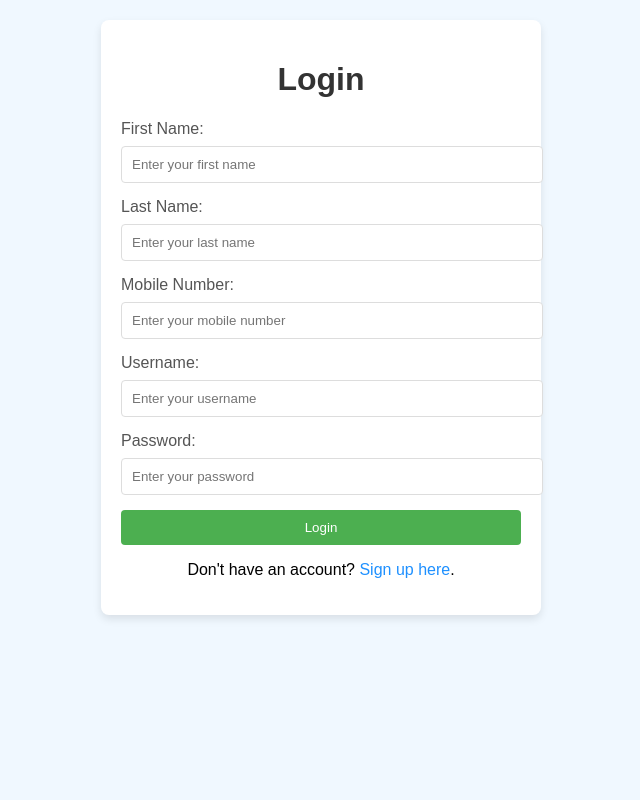
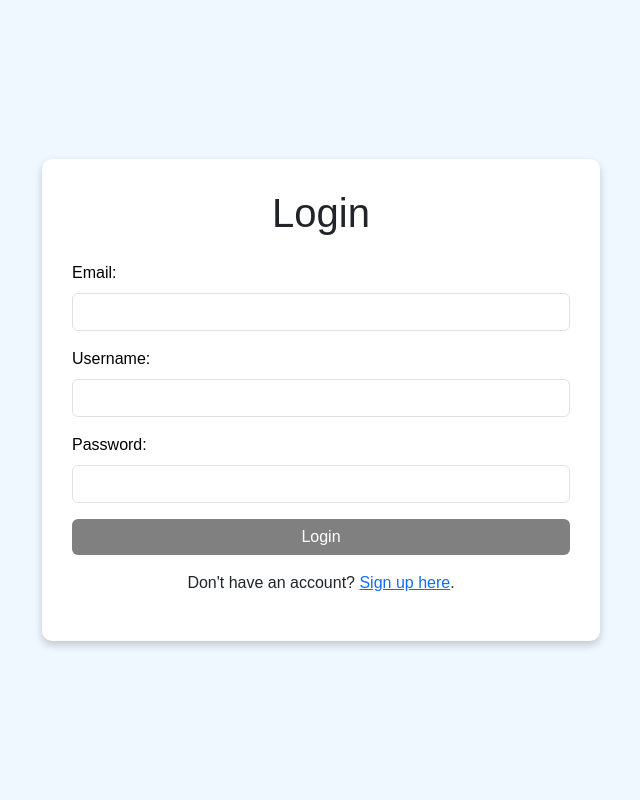
Before and after one commit to Mugambi-Kariuki/PROJAPI, a PHP site: page /login.php in a window 1280 px wide. Shown: the whole page, without its empty margins (319-959 px from the left). Run offline with PHP 8.4, Linux system fonts and the light colour scheme.

Commit message:
updated commit

```diff
--- a/login.php
+++ b/login.php
@@ -4,94 +4,59 @@
     <meta charset="UTF-8">
     <meta name="viewport" content="width=device-width, initial-scale=1.0">
     <title>Login</title>
+    <!-- Bootstrap CSS -->
+    <link href="https://cdn.jsdelivr.net/npm/bootstrap@5.3.0/dist/css/bootstrap.min.css" rel="stylesheet">
     <style>
         body {
+            background-color: #f0f8ff; /* Light background */
             font-family: Arial, sans-serif;
-            background-color: #f0f8ff;
-            margin: 0;
-            padding: 20px;
         }
         .form-container {
-            max-width: 400px;
-            margin: auto;
-            background: #ffffff;
-            padding: 20px;
-            border-radius: 8px;
-            box-shadow: 0px 4px 8px rgba(0, 0, 0, 0.1);
-        }
-        h1 {
-            text-align: center;
-            color: #333333;
+            background-color: white;
+            padding: 30px;
+            border-radius: 10px;
+            box-shadow: 0 4px 8px rgba(0, 0, 0, 0.2);
         }
         label {
-            display: block;
-            margin-bottom: 8px;
-            color: #555555;
+            color: black;
         }
-        input[type="text"],
-        input[type="password"],
-        input[type="tel"] {
-            width: 100%;
-            padding: 10px;
-            margin-bottom: 15px;
-            border: 1px solid #dddddd;
-            border-radius: 4px;
-            transition: background-color 0.3s ease;
-        }
-        /* Hover effect for input fields */
-        input[type="text"]:hover,
-        input[type="password"]:hover,
-        input[type="tel"]:hover {
-            background-color: #e0e0e0; /* Grey on hover */
-        }
-        button {
-            width: 100%;
-            padding: 10px;
-            background-color: #4caf50;
+        .btn-login {
+            background-color: grey;
             color: white;
             border: none;
-            border-radius: 4px;
-            cursor: pointer;
-            transition: background-color 0.3s ease;
         }
-        /* Hover effect for buttons */
-        button:hover {
-            background-color: #45a049; /* Slightly darker green */
-        }
-        p {
-            text-align: center;
-        }
-        a {
-            color: #1e90ff;
-            text-decoration: none;
-        }
-        a:hover {
-            text-decoration: underline;
+        .btn-login:hover {
+            background-color: darkgrey;
         }
     </style>
 </head>
 <body>
-    <div class="form-container">
-        <h1>Login</h1>
-        <form action="login_process.php" method="POST">
-            <label for="firstname">First Name:</label>
-            <input type="text" id="firstname" name="firstname" placeholder="Enter your first name" required>
-
-            <label for="lastname">Last Name:</label>
-            <input type="text" id="lastname" name="lastname" placeholder="Enter your last name" required>
-
-            <label for="mobile">Mobile Number:</label>
-            <input type="tel" id="mobile" name="mobile" placeholder="Enter your mobile number" required>
-
-            <label for="username">Username:</label>
-            <input type="text" id="username" name="username" placeholder="Enter your username" required>
-
-            <label for="password">Password:</label>
-            <input type="password" id="password" name="password" placeholder="Enter your password" required>
-
-            <button type="submit">Login</button>
-        </form>
-        <p>Don't have an account? <a href="signup.php">Sign up here</a>.</p>
+    <div class="container d-flex justify-content-center align-items-center vh-100">
+        <div class="form-container col-md-6">
+            <h1 class="text-center mb-4">Login</h1>
+            <form action="login_process.php" method="POST">
+                <div class="mb-3">
+                    <label for="email" class="form-label">Email:</label>
+                    <input type="email" id="email" name="email" class="form-control" required>
+                </div>
+                <div class="mb-3">
+                    <label for="username" class="form-label">Username:</label>
+                    <input type="text" id="username" name="username" class="form-control" required>
+                </div>
+                <div class="mb-3">
+                    <label for="password" class="form-label">Password:</label>
+                    <input type="password" id="password" name="password" class="form-control" required>
+                </div>
+                <div class="d-grid gap-2">
+                    <button type="submit" class="btn btn-login">Login</button>
+                </div>
+            </form>
+            <p class="text-center mt-3">
+                Don't have an account? <a href="signup.php">Sign up here</a>.
+            </p>
+        </div>
     </div>
+    <!-- Bootstrap JS Bundle -->
+    <script src="https://cdn.jsdelivr.net/npm/bootstrap@5.3.0/dist/js/bootstrap.bundle.min.js"></script>
 </body>
 </html>
--- a/signup.php
+++ b/signup.php
@@ -8,7 +8,7 @@
     <link href="https://cdn.jsdelivr.net/npm/bootstrap@5.3.0/dist/css/bootstrap.min.css" rel="stylesheet">
     <style>
         body {
-            background-color: #87CEEB; /* Sky Blue */
+            background-color: #87CEEB;
             font-family: Arial, sans-serif;
         }
 
@@ -24,11 +24,11 @@
         }
 
         input.form-control {
-            transition: background-color 0.3s ease; /* Smooth transition */
+            transition: background-color 0.3s ease;
         }
 
         input.form-control:hover {
-            background-color: #f0f0f0; /* Light grey on hover */
+            background-color: #f0f0f0;
         }
 
         .btn-signup {
```
Also changed, not shown: login_process.php (added, +52 -0 lines).
